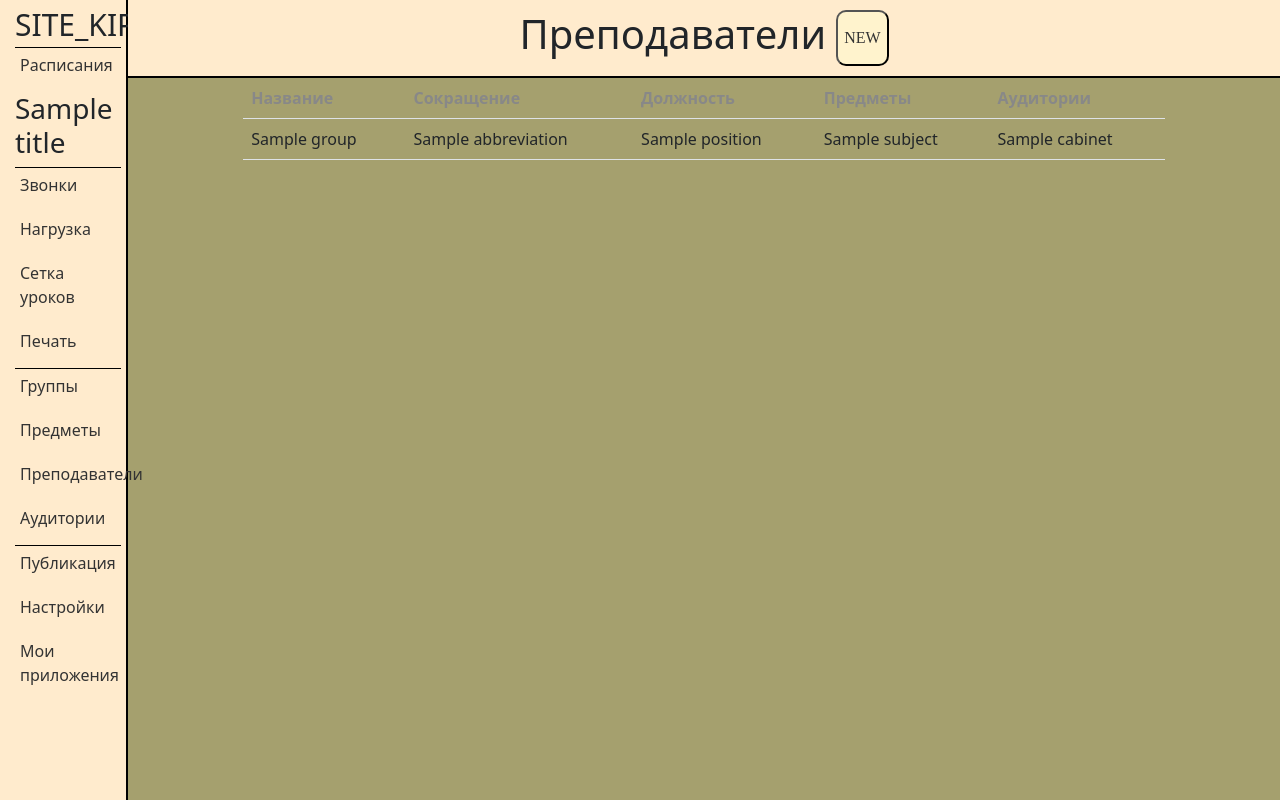
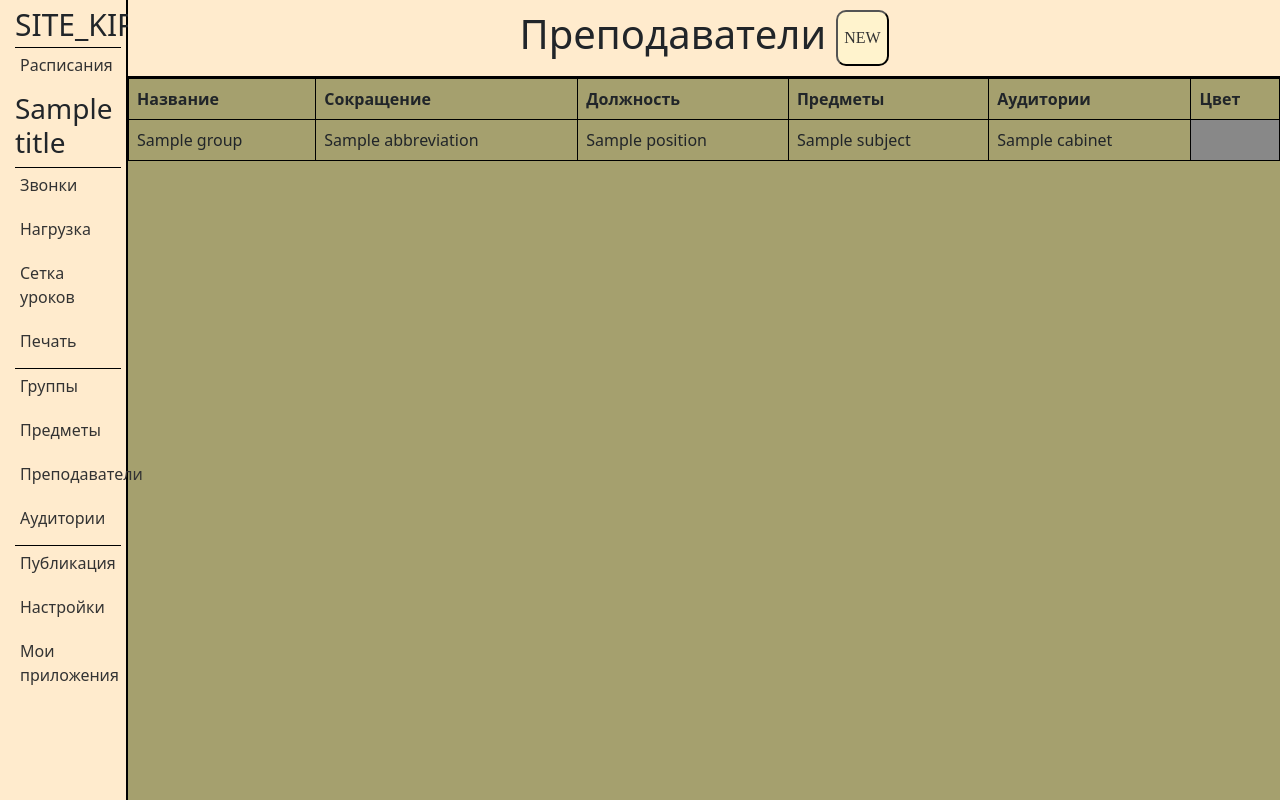
Before and after one commit to rokman87/KIPO_SITE, a Django app: template applications/templates/applications/teachers.html in a window 1280 px wide. Run offline with Django 4.2, Linux system fonts and the light colour scheme; the template is opened without the code that fills it: most values are stand-ins (such as "Sample title", 1, 10 or a date in 2020); form fields are guessed from the names that the template uses.

Commit message:
Editing the design

```diff
--- a/applications/static/applications/css/main.css
+++ b/applications/static/applications/css/main.css
@@ -145,10 +145,7 @@ button#open_pop_up {
 p {
     margin: auto;
 }
-table.table {
-    width: 80%;
-    margin: auto;
-}
+
 button.btn.btn-danger.select-schedule {
     background-color: darkgreen;
     border-color: antiquewhite;
@@ -157,3 +154,17 @@ button.btn.btn-danger.select-schedule {
     background-color: #fff3cd;
     border: 1px solid black;
 }
+
+
+/*Таблица*/
+.table>:not(caption)>*>* {
+    padding: 0.5rem 0.5rem;
+    background-color: var(--bs-table-bg);
+    border: 1px solid black;
+    box-shadow: inset 0 0 0 9999px var(--bs-table-accent-bg);
+}
+
+table.table {
+    width: 100%;
+    margin: auto;
+}
--- a/applications/templates/applications/teachers.html
+++ b/applications/templates/applications/teachers.html
@@ -40,11 +40,13 @@
    <table class="table">
     <thead>
         <tr>
-            <th style="color: {{ el.color }}">Название</th>
-            <th style="color: {{ el.color }}">Сокращение</th>
-            <th style="color: {{ el.color }}">Должность</th>
-            <th style="color: {{ el.color }}">Предметы</th>
-            <th style="color: {{ el.color }}">Аудитории</th>
+            <th>Название</th>
+            <th>Сокращение</th>
+            <th>Должность</th>
+            <th>Предметы</th>
+            <th>Аудитории</th>
+            <th>Цвет</th>
+
         </tr>
     </thead>
     <tbody>
@@ -59,6 +61,7 @@
             <td>
                 {{ el.cabinets.all|join:", " }}
             </td>
+            <td style="background-color:{{ el.color }}"></td>
         </tr>
         {% endfor %}
     </tbody>
```
Also changed, not shown: applications/templates/applications/cabinets.html (+6 -4 lines), applications/templates/applications/groups.html (+6 -4 lines), applications/templates/applications/subjects.html (+5 -3 lines).
